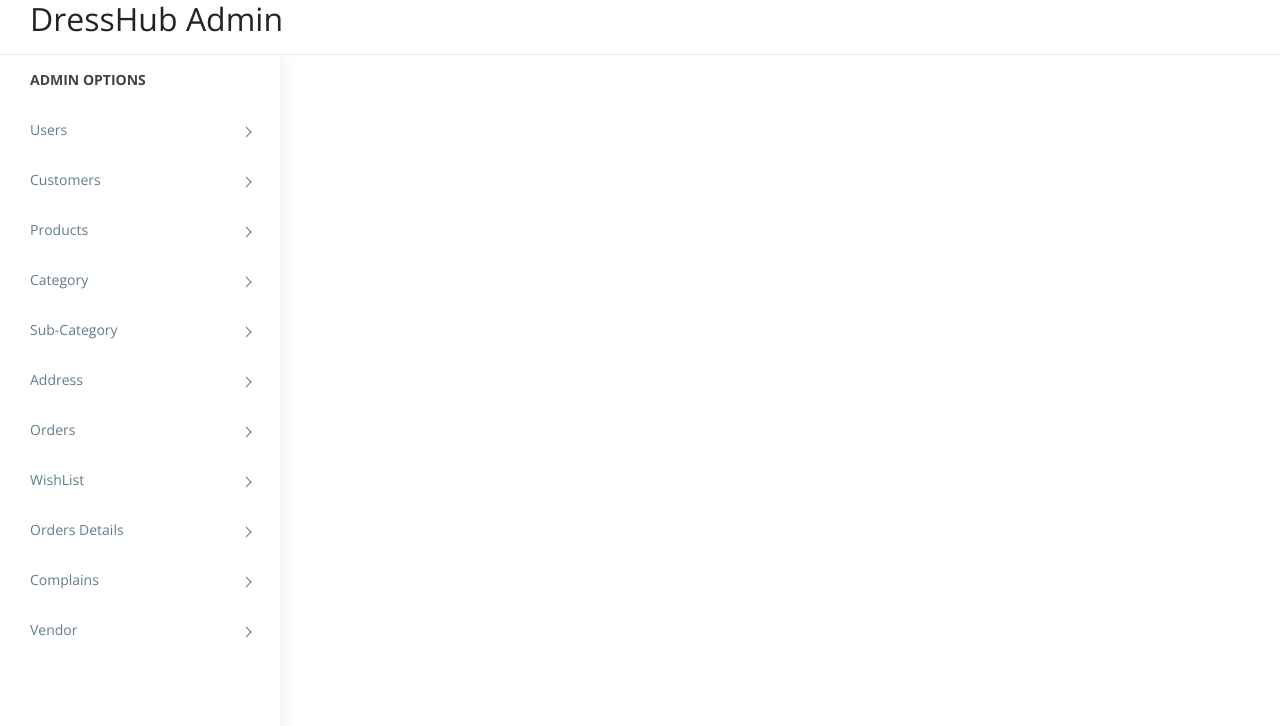
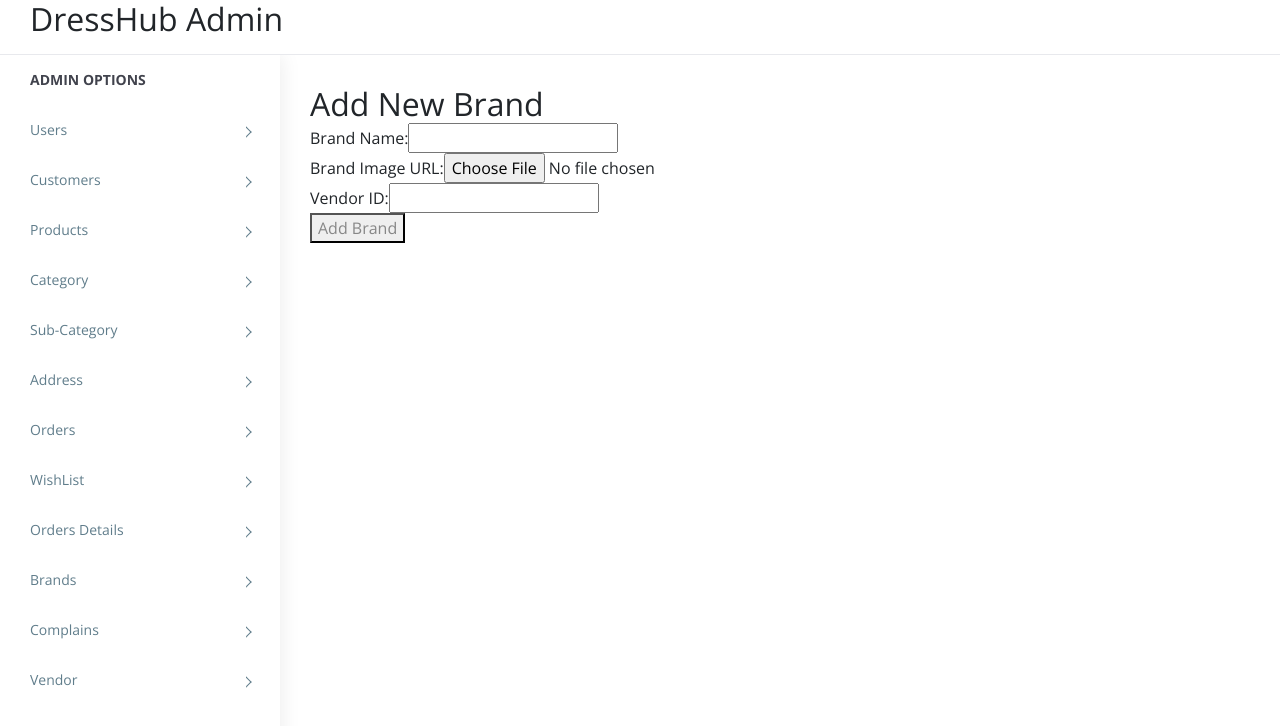
Before and after one commit to hsahu4012/admin, a React (Create React App) app: page /brandcreate in a window 1280 px wide. Shown: the top 726 px of the page. Built offline with nearby package versions, Linux system fonts and the light colour scheme.

Commit message:
ECP-101-UI-CRUD-dresshub_admin-Brand

```diff
--- a/src/App.tsx
+++ b/src/App.tsx
@@ -53,6 +53,11 @@ import ProductView from './components/admin/products/ProductView';
 import ComplainsList from './components/Complains/ComplainsList';
 import ComplainsAdd from './components/Complains/ComplainsAdd';
 import ComplainsEdit from './components/Complains/ComplainsEdit';
+
+//brand routes
+import BrandList from './components/brand/BrandList';
+import BrandCreate from './components/brand/BrandCreate';
+import BrandUpdate from './components/brand/BrandUpdate';
 
 import Subcategorylist from './components/admin/Sub-Category/Subcategorylist';
 import Subcategoryadd from './components/admin/Sub-Category/Subcategoryadd';
@@ -155,6 +160,11 @@ function App() {
                     <Route path='/complainsadd' element={<ComplainsAdd />} />
                     <Route path='/complainsedit/:complainid' element={<ComplainsEdit />} />
 
+                    {/* brand route */}
+                    <Route path='/brandlist' element={<BrandList />} />
+                    <Route path='/brandcreate' element={<BrandCreate />} />
+                    <Route path='/brandupdate/:brandid' element={<BrandUpdate />} />
+
                     <Route path='/addressdetails' element={<Addressdetails />} />
                     <Route path='/addressadd' element={<Addressadd />} />
                     <Route path='/addressupdate/:addressid' element={<Addressupdate />} />
--- /dev/null
+++ b/src/components/brand/BrandCreate.js
@@ -0,0 +1,63 @@
+import React, { useState } from 'react';
+import { useNavigate } from 'react-router-dom';
+import axios from 'axios';
+
+const BrandCreate = () => {
+    const [brandName, setBrandName] = useState('');
+    const [brandImage, setBrandImage] = useState('');
+    const [vendorId, setVendorId] = useState('');
+    const navigate = useNavigate();
+
+    const handleSubmit = async (e) => {
+        e.preventDefault();
+
+        try {
+            await axios.post(`${process.env.REACT_APP_API_URL}brand/addbrand`, {
+                brand_name: brandName,
+                brand_image: brandImage,
+                vendor_id: vendorId
+            });
+            navigate('/brandlist'); // Navigate to BrandList page
+        } catch (error) {
+            console.error('Error adding brand:', error);
+        }
+    };
+
+    return (
+        <div>
+            <h2>Add New Brand</h2>
+            <form onSubmit={handleSubmit}>
+                <div>
+                    <label>Brand Name:</label>
+                    <input
+                        type="text"
+                        value={brandName}
+                        onChange={(e) => setBrandName(e.target.value)}
+                        required
+                    />
+                </div>
+                <div>
+                    <label>Brand Image URL:</label>
+                    <input
+                        type="file"
+                        value={brandImage}
+                        onChange={(e) => setBrandImage(e.target.value)}
+                        required
+                    />
+                </div>
+                <div>
+                    <label>Vendor ID:</label>
+                    <input
+                        type="text"
+                        value={vendorId}
+                        onChange={(e) => setVendorId(e.target.value)}
+                        required
+                    />
+                </div>
+                <button type="submit">Add Brand</button>
+            </form>
+        </div>
+    );
+};
+
+export default BrandCreate;
--- /dev/null
+++ b/src/components/brand/BrandList.js
@@ -0,0 +1,49 @@
+import React, { useEffect, useState } from 'react';
+import axios from 'axios';
+import { Link } from 'react-router-dom';
+
+const BrandList = () => {
+  const [brands, setBrands] = useState([]);
+
+  useEffect(() => {
+    axios.get(`${process.env.REACT_APP_API_URL}brand/allbrands`)
+      .then(response => setBrands(response.data))
+      .catch(error => console.error('Error fetching brands:', error));
+  }, []);
+
+  const removeBrand = (id) => {
+    axios.put(`${process.env.REACT_APP_API_URL}brand/removebrand/${id}`)
+      .then(response => setBrands(brands.filter(brand => brand.brand_id !== id)))
+      .catch(error => console.error('Error removing brand:', error));
+  };
+
+  return (
+    <div>
+      <h1>Brand List</h1>
+      <table className='table table-responsive'>
+        <thead>
+          <tr>
+            <th>Brand ID</th>
+            <th>Brand Name</th>
+            <th>Actions</th>
+          </tr>
+        </thead>
+        <tbody>
+          {brands.map(brand => (
+            <tr key={brand.brand_id}>
+              <td>{brand.brand_id}</td>
+              <td>{brand.brand_name}</td>
+              <td>
+                <button onClick={() => removeBrand(brand.brand_id)}>Remove</button>
+                <Link to={`/brandupdate/${brand.brand_id}`} className='btn btn-warning'>Edit</Link>
+              </td>
+            </tr>
+          ))}
+        </tbody>
+      </table>
+      <Link to='/brandcreate' className='btn btn-primary'>Add new Brand</Link>
+    </div>
+  );
+};
+
+export default BrandList;
--- /dev/null
+++ b/src/components/brand/BrandUpdate.js
@@ -0,0 +1,69 @@
+import React, { useState, useEffect } from 'react';
+import { useParams, useNavigate } from 'react-router-dom';
+import axios from 'axios';
+
+const BrandUpdate = () => {
+    const { id } = useParams(); // Get the brand ID from the URL
+    const [brandName, setBrandName] = useState('');
+    const navigate = useNavigate();
+
+    // Fetch existing brand data when the component mounts
+    useEffect(() => {
+        const fetchBrandData = async () => {
+            try {
+                const response = await axios.get(`http://localhost:4000/brand/brandbyid/${id}`);
+                if (response.data.length > 0) {
+                    const brand = response.data[0]; // Assuming the response is an array with one object
+                    setBrandName(brand.brand_name);
+                } else {
+                    console.error('Brand not found');
+                }
+            } catch (error) {
+                console.error('Error fetching brand data:', error);
+            }
+        };
+
+        fetchBrandData();
+    }, [id]);
+
+    const handleSubmit = async (e) => {
+        e.preventDefault();
+
+        try {
+            const response = await axios.put(`http://localhost:4000/brand/updatebrand/${id}`, {
+                brand_name: brandName // Send the brand_name only
+            });
+
+            console.log('Update Response:', response.data);
+
+            // Check if any rows were affected
+            if (response.data.affectedRows > 0) {
+                navigate('/brandlist'); // Navigate to BrandList page
+            } else {
+                console.error('Update failed. No rows affected. Check if the record exists and the ID is correct.');
+            }
+        } catch (error) {
+            console.error('Error updating brand:', error);
+        }
+    };
+
+    return (
+        <div>
+            <h2>Update Brand</h2>
+            <form onSubmit={handleSubmit}>
+                <div>
+                    <label>Brand Name:</label>
+                    <input
+                        type="text"
+                        value={brandName}
+                        onChange={(e) => setBrandName(e.target.value)}
+                        required
+                    />
+                </div>
+                <button type="submit">Update Brand</button>
+            </form>
+        </div>
+    );
+};
+
+export default BrandUpdate;
--- a/src/components/shared/LeftPanel.js
+++ b/src/components/shared/LeftPanel.js
@@ -61,6 +61,9 @@ const LeftPanel = () => {
                     <Link to="/orderDetails">Orders Details</Link>
                   </li>
                   <li className="menu-item-has-children dropdown">
+                    <Link to="/brandlist">Brands</Link>
+                  </li>
+                  <li className="menu-item-has-children dropdown">
                     <Link to="/complainslist">Complains</Link>
                     <Link to="/vendorDetails">Vendor</Link>
                   </li>
```
